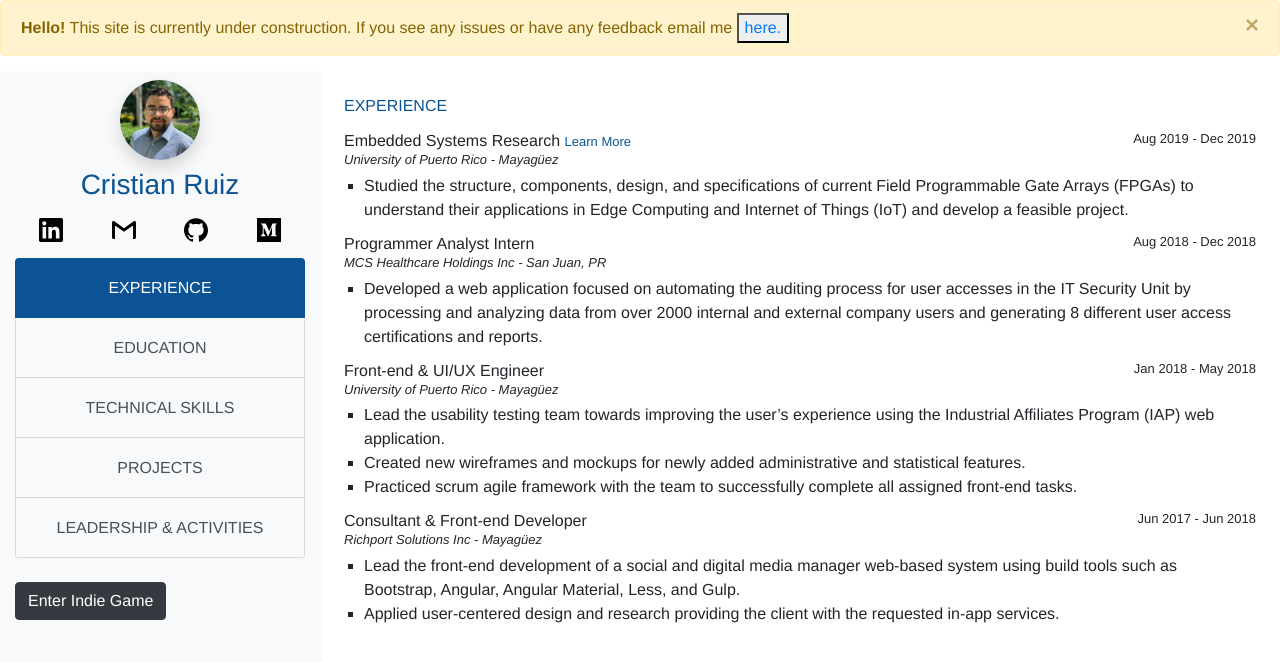
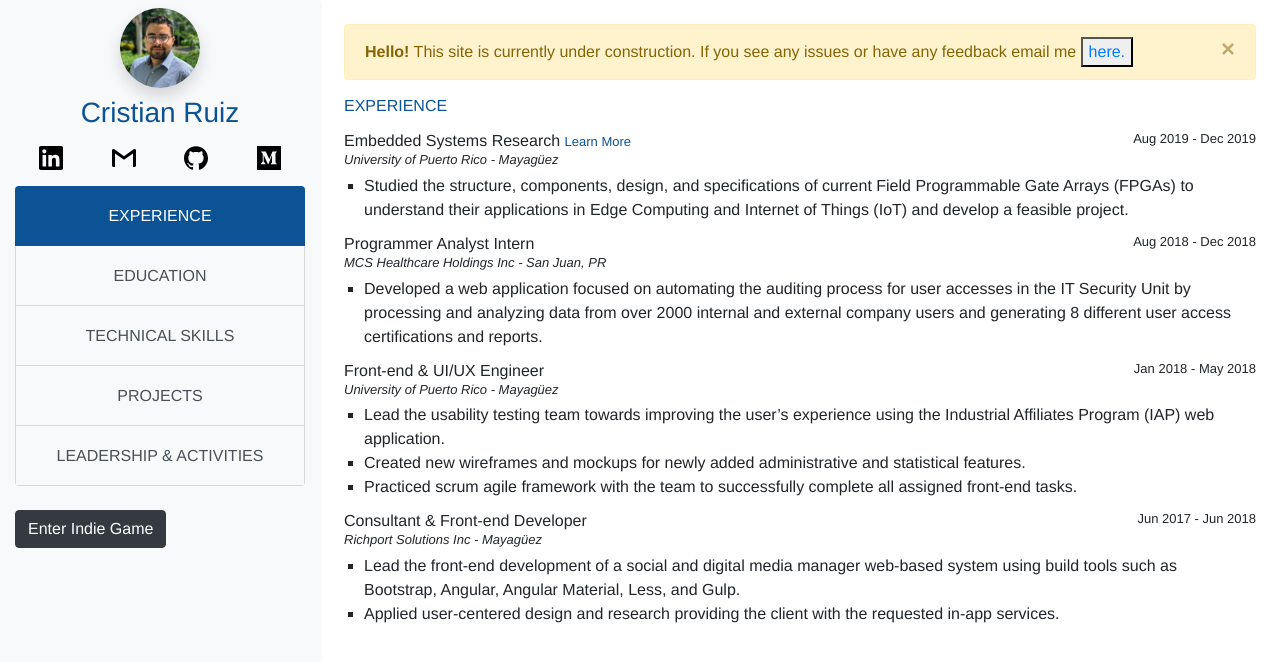
Before and after one commit to krith354/krith354.github.io, an Angular app: page / in a window 1280 px wide. Shown: the top 662 px of the page. Built offline with nearby package versions, Linux system fonts and the light colour scheme; a web font is replaced by a local one.

Commit message:
moved under construction alert code to app component

```diff
--- a/src/app/app.component.html
+++ b/src/app/app.component.html
@@ -44,6 +44,12 @@
       <button *ngIf="game" class="btn btn-dark" (click)="showGame()">Exit Indie Game</button>
     </div>
     <div class="p-4 col-md-9">
+      <div class="alert alert-warning alert-dismissible fade show" role="alert">
+        <strong>Hello!</strong> This site is currently under construction. If you see any issues or have any feedback email me <button class="btn-link" href="mailto:cristian.ruiz1@upr.edu">here.</button>
+        <button type="button" class="close" data-dismiss="alert" aria-label="Close">
+          <span aria-hidden="true">&times;</span>
+        </button>
+      </div>
       <app-embedded *ngIf="showing"></app-embedded>
       <app-game *ngIf="game"></app-game>
       <div id="nav-tabContent" class="tab-content overflow-auto" *ngIf="!showing && !game">
--- a/src/index.html
+++ b/src/index.html
@@ -6,7 +6,6 @@
     <meta name="viewport" content="width=device-width, initial-scale=1, shrink-to-fit=no">
 
     <base href="/">
-
     <!-- Bootstrap CSS -->
     <link rel="stylesheet" href="https://stackpath.bootstrapcdn.com/bootstrap/4.4.1/css/bootstrap.min.css" integrity="sha384-Vkoo8x4CGsO3+Hhxv8T/Q5PaXtkKtu6ug5TOeNV6gBiFeWPGFN9MuhOf23Q9Ifjh" crossorigin="anonymous">
     <link rel="icon" type="image/x-icon" href="favicon.ico">
@@ -14,14 +13,8 @@
     <title>Cristian Ruiz</title>
   </head>
   <body>
-    <div class="alert alert-warning alert-dismissible fade show" role="alert">
-      <strong>Hello!</strong> This site is currently under construction. If you see any issues or have any feedback email me <button class="btn-link" href="mailto:cristian.ruiz1@upr.edu">here.</button>
-      <button type="button" class="close" data-dismiss="alert" aria-label="Close">
-        <span aria-hidden="true">&times;</span>
-      </button>
-    </div>
+
     <app-root></app-root>
-
     <!-- Optional JavaScript -->
     <!-- jQuery first, then Popper.js, then Bootstrap JS -->
     <script src="https://code.jquery.com/jquery-3.4.1.slim.min.js" integrity="sha384-J6qa4849blE2+poT4WnyKhv5vZF5SrPo0iEjwBvKU7imGFAV0wwj1yYfoRSJoZ+n" crossorigin="anonymous"></script>
```
Also changed, not shown: package.json (+21 -21 lines), 1 other file (tests, documents, lock files or other folders).
